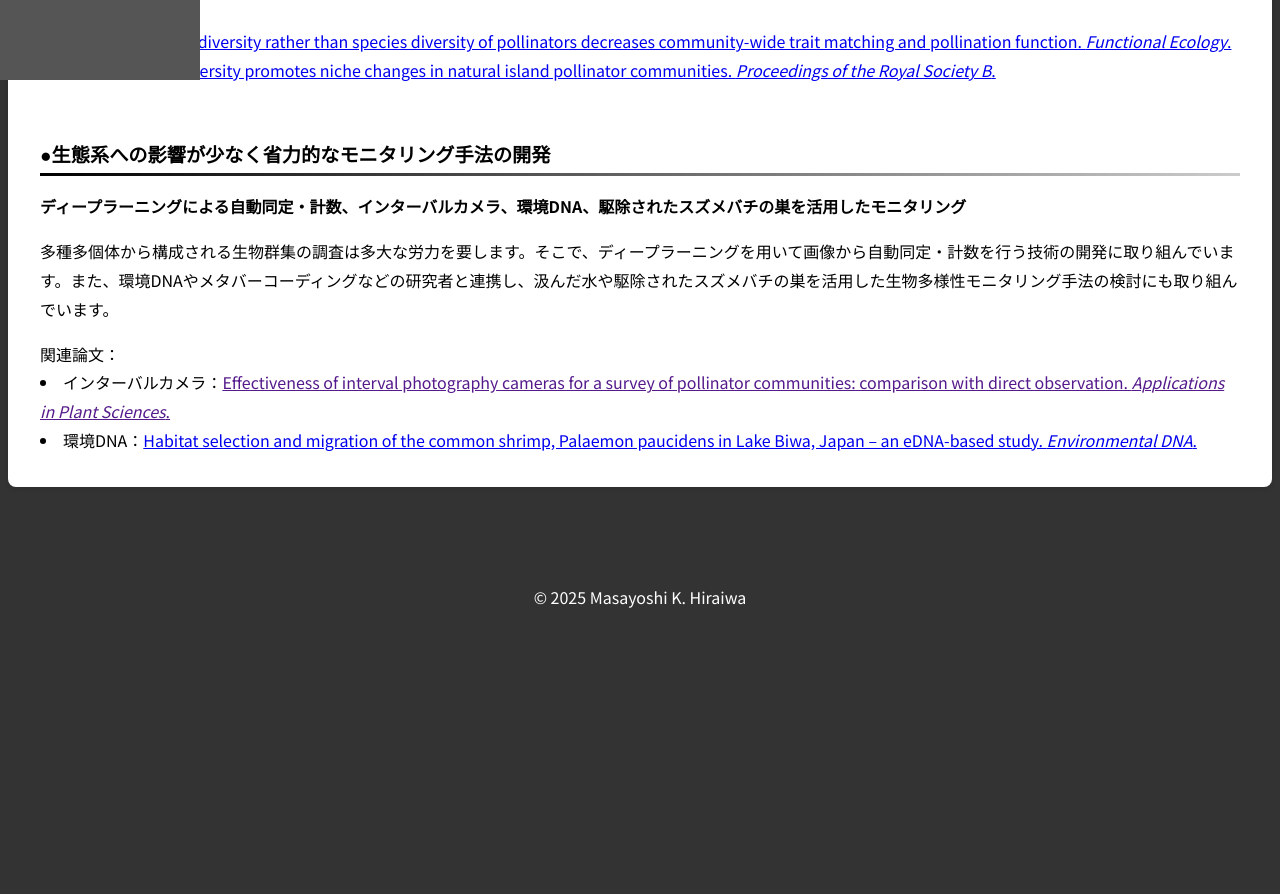
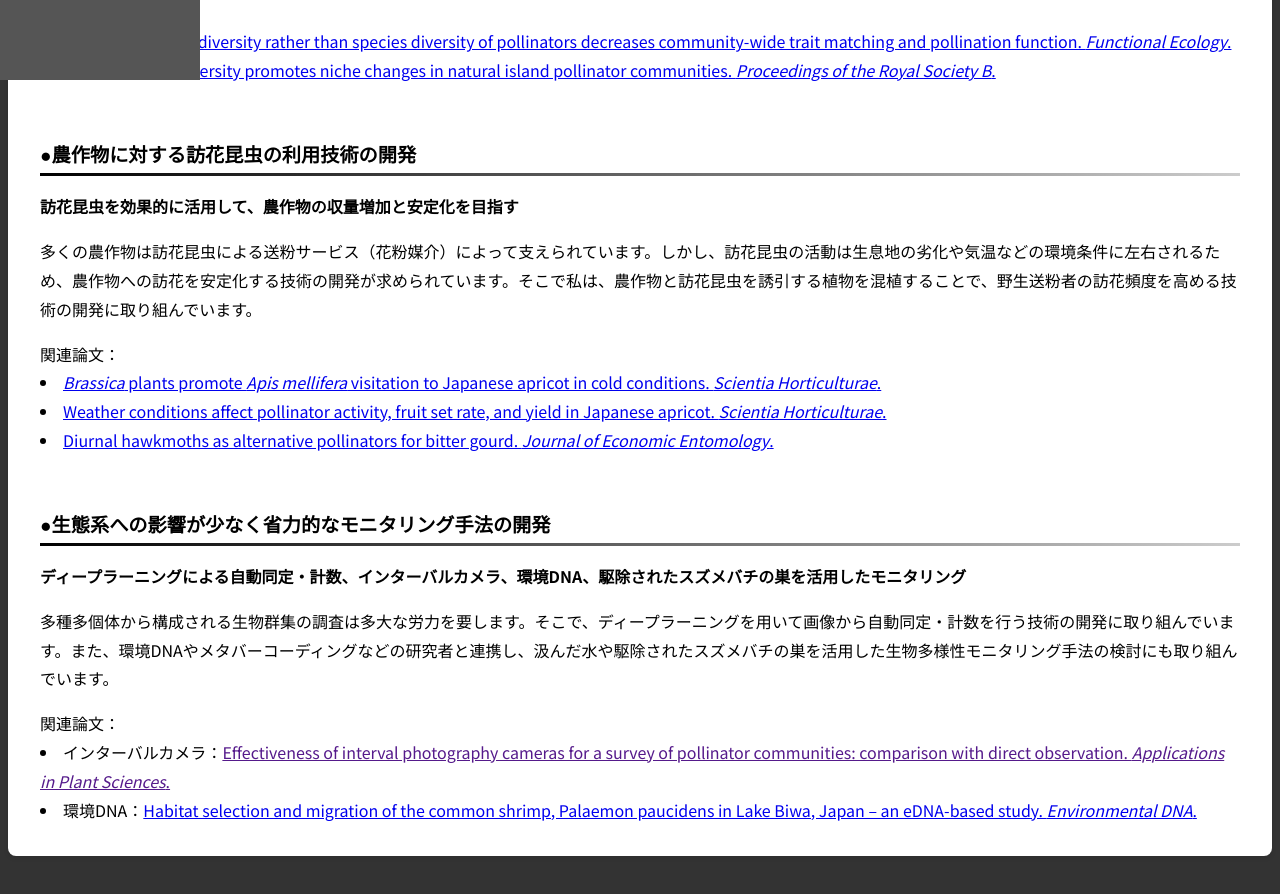
Before and after one commit to mkhiraiwa/mkhiraiwa.github.io, a plain HTML site: page research.html in a window 1280 px wide. Shown: the part 740-1634 px from the top of the page. Before the commit the page ends 1384 px from the top, so only its background shows below. Drawn offline with Linux system fonts and the light colour scheme.

Commit message:
送粉サービス

```diff
--- a/research.html
+++ b/research.html
@@ -53,6 +53,19 @@
         <Li><a href="http://rspb.royalsocietypublishing.org/content/284/1846/20162218" target="_blank">Low functional diversity promotes niche changes in natural island pollinator communities. <I>Proceedings of the Royal Society B</I>.</a></Li>
 
         <br>
+        <h4 style="margin-bottom: 0.1em; font-size: 1.2em;">●農作物に対する訪花昆虫の利用技術の開発</h4>
+        <div style="height: 3px; background: linear-gradient(to right, #000000, #cccccc); margin-bottom: 1em;"></div>
+        <p><B>訪花昆虫を効果的に活用して、農作物の収量増加と安定化を目指す</B></p>
+        <p>多くの農作物は訪花昆虫による送粉サービス（花粉媒介）によって支えられています。しかし、訪花昆虫の活動は生息地の劣化や気温などの環境条件に左右されるため、農作物への訪花を安定化する技術の開発が求められています。そこで私は、農作物と訪花昆虫を誘引する植物を混植することで、野生送粉者の訪花頻度を高める技術の開発に取り組んでいます。</p>
+
+
+        関連論文：
+        <Li><a href="https://www.sciencedirect.com/science/article/pii/S0304423823000201?casa_token=HSpiIShBNIQAAAAA:csgHTkZS6MpaeTpT4gQu_jCbnybBGirDoN28oWpisDxE1H42XB-t9uNhURxZS9Sk3LXV0_jL" target="_blank"><I>Brassica</I> plants promote <I>Apis mellifera</I> visitation to Japanese apricot in cold conditions. <I>Scientia Horticulturae</I>.</a></Li>
+        <Li><a href="https://www.sciencedirect.com/science/article/pii/S0304423822006409?casa_token=U2UMlxGQD8IAAAAA:8H12ZbVf2fAwtyHxOkjd61_woCXmpftYwl3UslP9thU6Zuht1YUZBCxnb797ci532TozLEyK" target="_blank">Weather conditions affect pollinator activity, fruit set rate, and yield in Japanese apricot. <I>Scientia Horticulturae</I>.</a></Li>
+        <Li><a href="https://academic.oup.com/jee/advance-article/doi/10.1093/jee/toaf138/8169197?login=true" target="_blank">Diurnal hawkmoths as alternative pollinators for bitter gourd. <I>Journal of Economic Entomology</I>.</a></Li>
+
+
+        <br>
         <h4 style="margin-bottom: 0.1em; font-size: 1.2em;">●生態系への影響が少なく省力的なモニタリング手法の開発</h4>
         <div style="height: 3px; background: linear-gradient(to right, #000000, #cccccc); margin-bottom: 1em;"></div>
         <p><B>ディープラーニングによる自動同定・計数、インターバルカメラ、環境DNA、駆除されたスズメバチの巣を活用したモニタリング</B></p>
```
